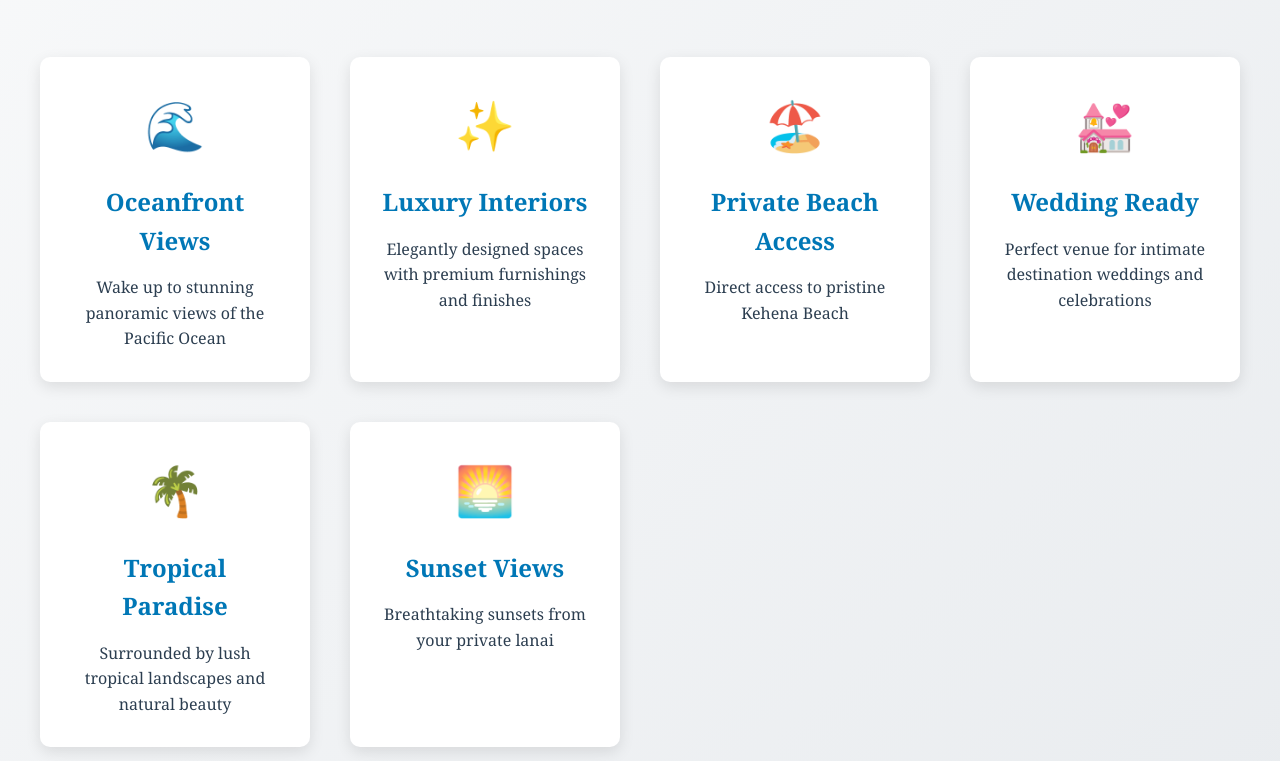
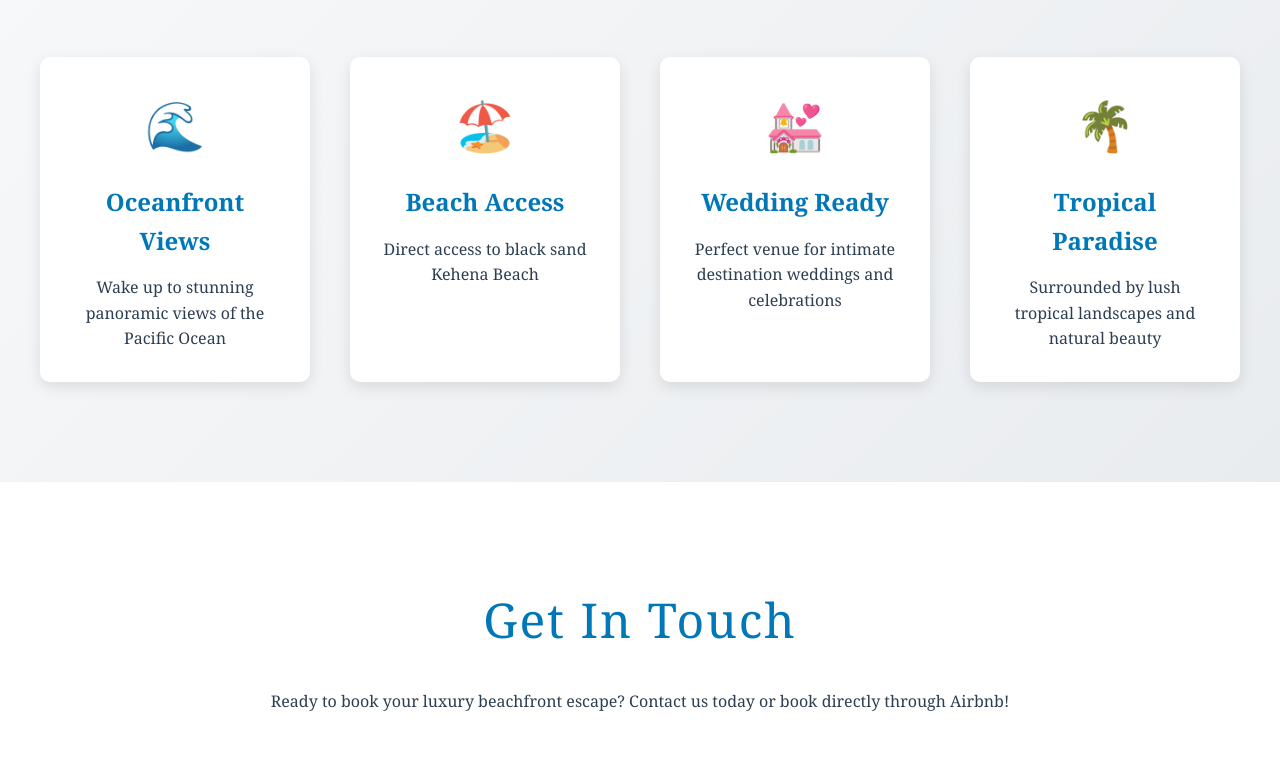
Before and after one commit to r0yb0t1th3s3/kehenabeachloft.github.io, a plain HTML site: page index.html in a window 1280 px wide. Shown: the part 2833-3594 px from the top of the page. Drawn offline with Linux system fonts and the light colour scheme.

Commit message:
Amenities update index.html

```diff
--- a/index.html
+++ b/index.html
@@ -367,14 +367,9 @@
                     <p>Wake up to stunning panoramic views of the Pacific Ocean</p>
                 </div>
                 <div class="feature">
-                    <div class="feature-icon">✨</div>
-                    <h3>Luxury Interiors</h3>
-                    <p>Elegantly designed spaces with premium furnishings and finishes</p>
-                </div>
-                <div class="feature">
                     <div class="feature-icon">🏖️</div>
-                    <h3>Private Beach Access</h3>
-                    <p>Direct access to pristine Kehena Beach</p>
+                    <h3>Beach Access</h3>
+                    <p>Direct access to black sand Kehena Beach</p>
                 </div>
                 <div class="feature">
                     <div class="feature-icon">💒</div>
@@ -385,11 +380,6 @@
                     <div class="feature-icon">🌴</div>
                     <h3>Tropical Paradise</h3>
                     <p>Surrounded by lush tropical landscapes and natural beauty</p>
-                </div>
-                <div class="feature">
-                    <div class="feature-icon">🌅</div>
-                    <h3>Sunset Views</h3>
-                    <p>Breathtaking sunsets from your private lanai</p>
                 </div>
             </div>
         </div>
```
